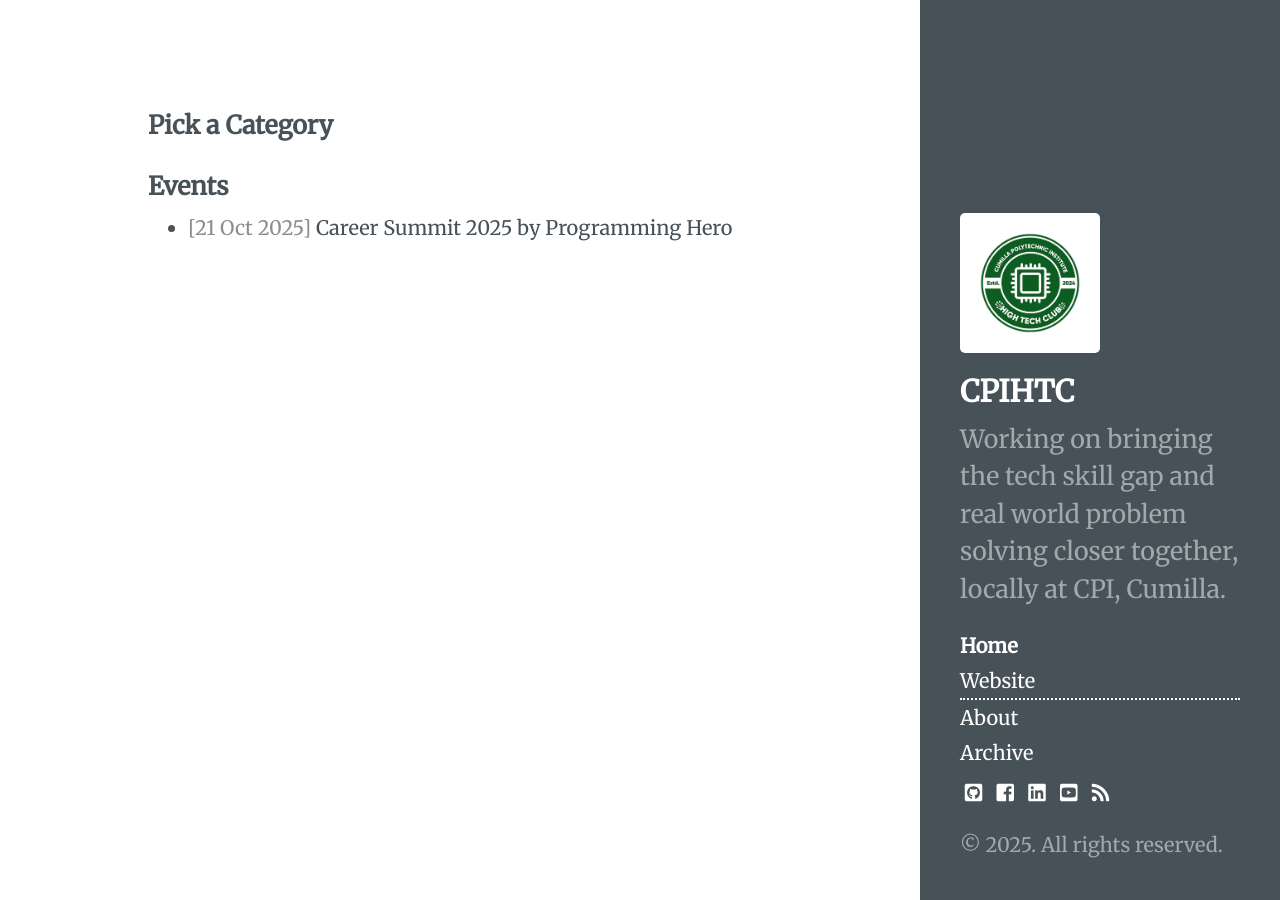
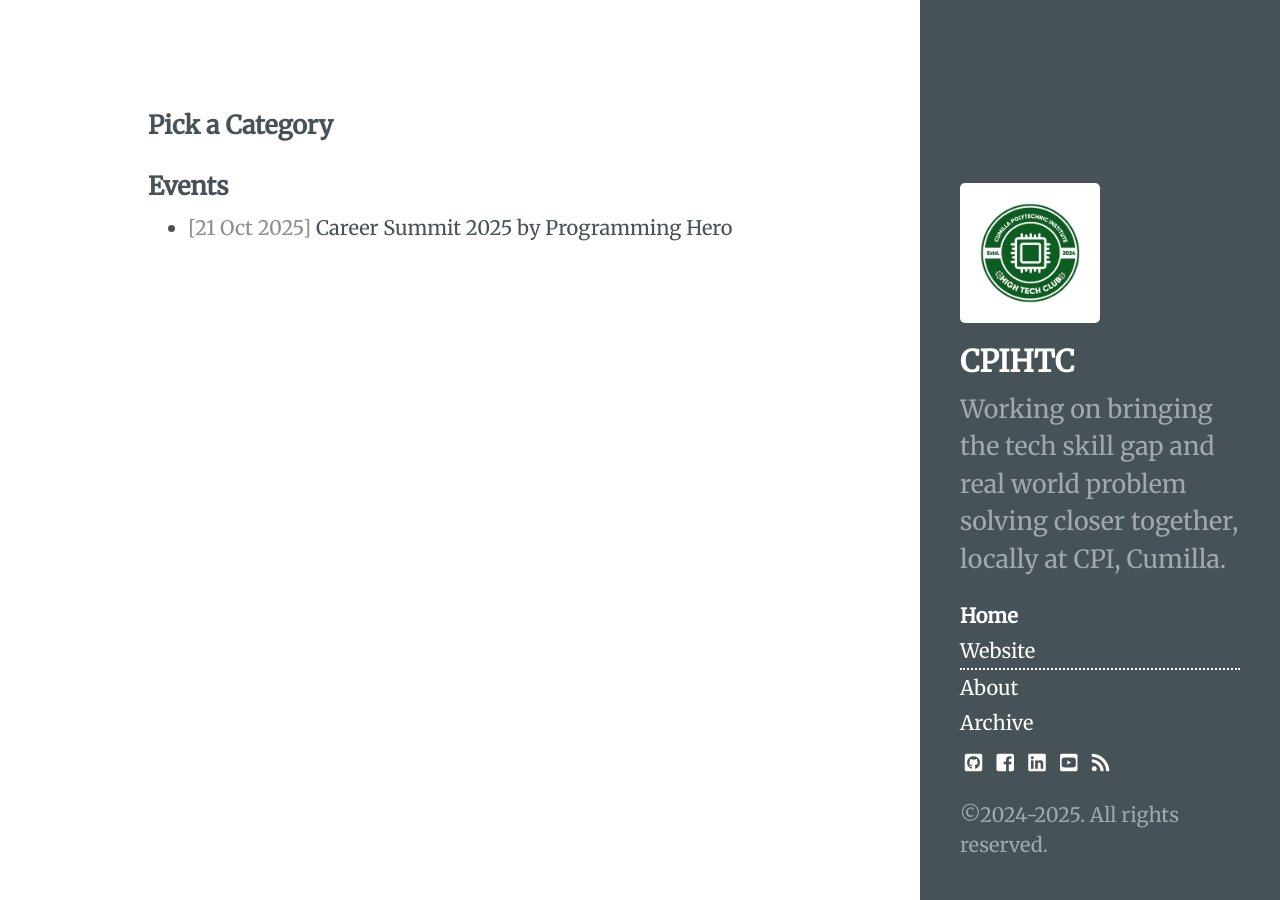
Before and after one commit to cpihtc/cpihtc.github.io, a Jekyll site: the page built from index.html, in a window 1280 px wide. Built offline with Jekyll 4.4.1, drawn with Linux system fonts in a browser that asks for light colours.

Commit message:
Update sidebar.html

```diff
--- a/_includes/sidebar.html
+++ b/_includes/sidebar.html
@@ -49,6 +49,6 @@
 
     </nav>
 
-    <p>&copy; {{ site.time | date: '%Y' }}. All rights reserved.</p>
+    <p>&copy;2024-2025. All rights reserved.</p>
   </div>
 </div>
```
